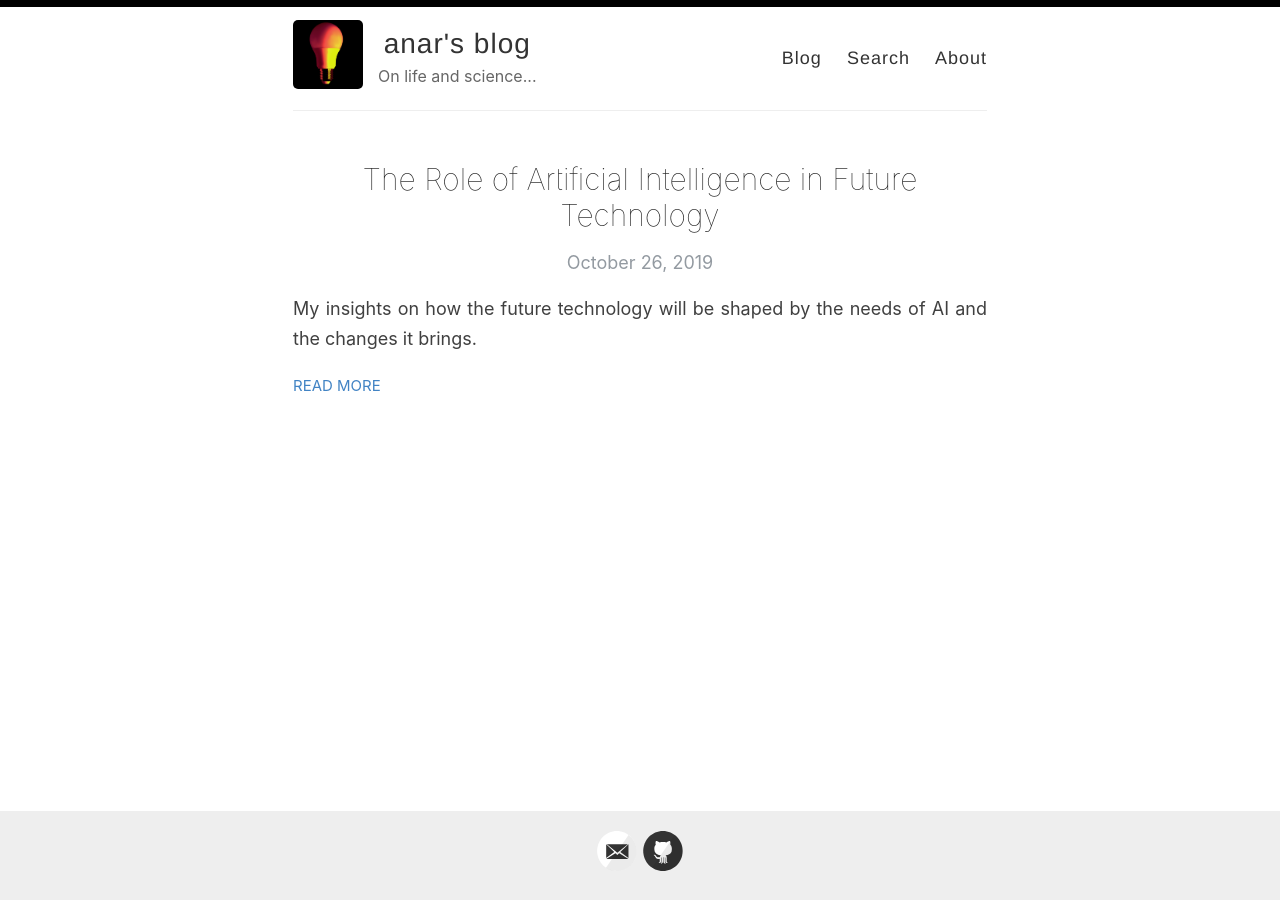
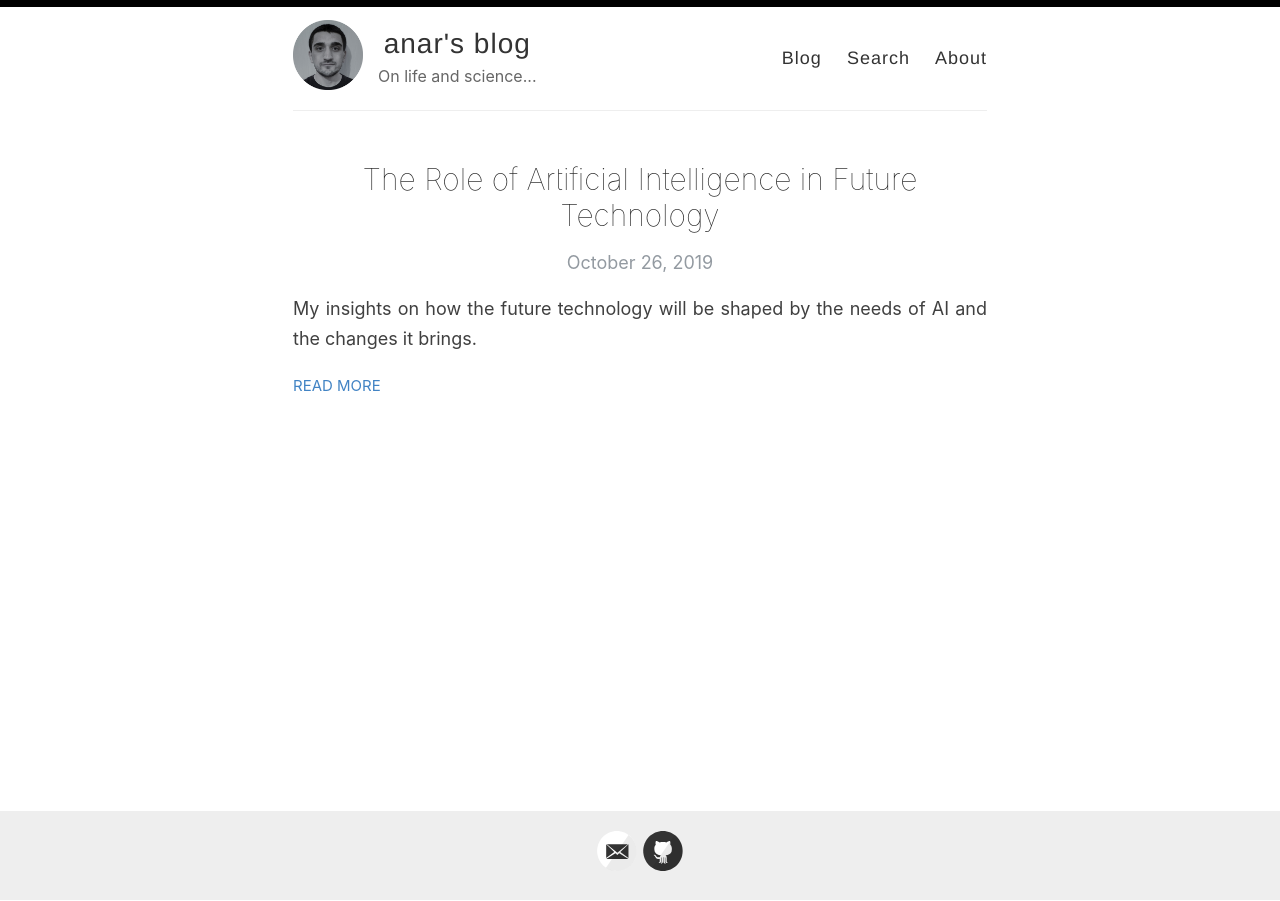
Before and after one commit to anaramirli/anaramirli.github.io, a Jekyll site: the page built from index.html, in a window 1280 px wide. Built offline with Jekyll 4.4.1, drawn with Linux system fonts in a browser that asks for light colours; the list of posts is cut into pages by our own code.

Commit message:
Update default.html

```diff
--- a/_layouts/default.html
+++ b/_layouts/default.html
@@ -19,7 +19,7 @@
       <div class="wrapper-masthead">
         <div class="container">
           <header class="masthead clearfix">
-            <a href="{{ site.baseurl }}/" class="site-avatar"><img src="{{ site.baseurl }}{{ site.shareicon }}" /></a>
+            <a href="{{ site.baseurl }}/" class="site-avatar"><img src="{{ site.baseurl }}{{ site.avatar }}" /></a>
 
             <div class="site-info">
               <h1 class="site-name"><a href="{{ site.baseurl }}/">{{ site.name }}</a></h1>
```
